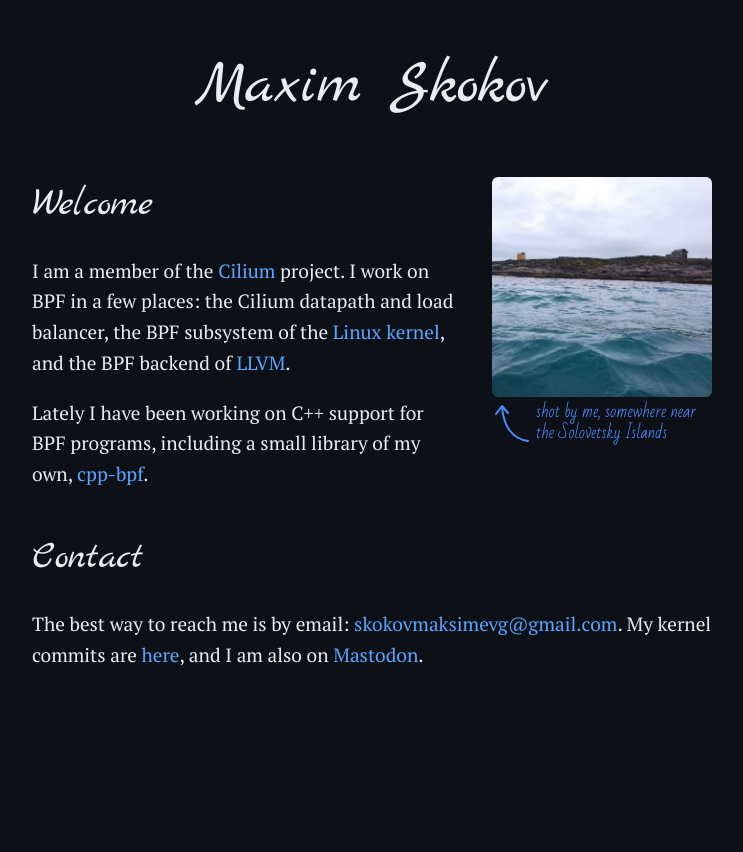
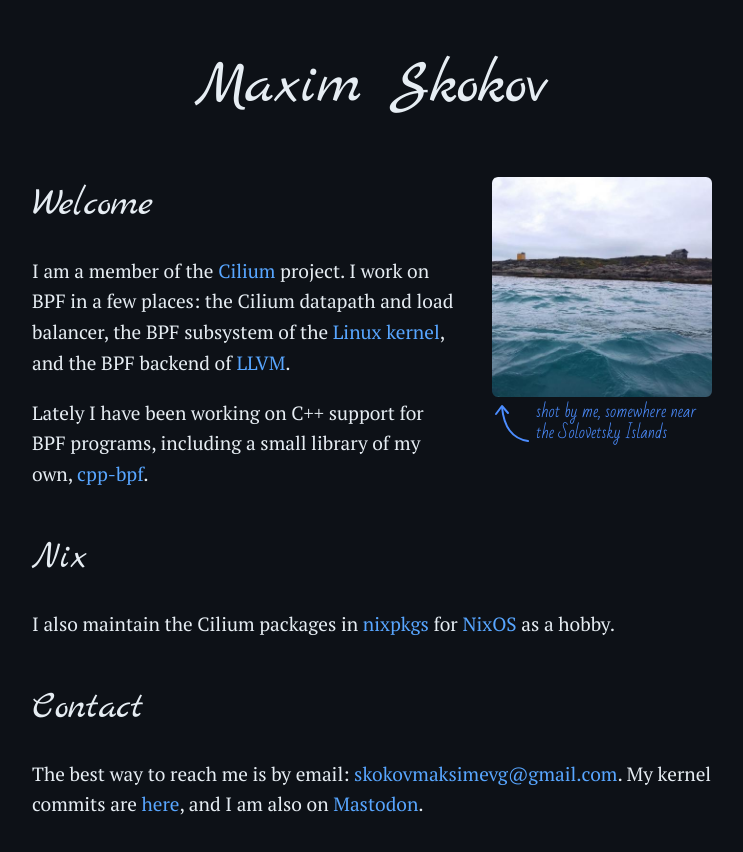
Before and after one commit to maxskokov/maxskokov.github.io, a plain HTML site: page index.html in a window 1280 px wide. Shown: the whole page, without its empty margins (268-1011 px from the left). Before the commit the page ends 800 px from the top, so only its background shows below. Drawn offline with Linux system fonts and the light colour scheme.

Commit message:
Add Nix section

```diff
--- a/index.html
+++ b/index.html
@@ -111,6 +111,10 @@ BPF subsystem of the <a href="https://www.kernel.org/">Linux kernel</a>, and
 the BPF backend of <a href="https://llvm.org/">LLVM</a>.</p>
 <p>Lately I have been working on C++ support for BPF programs, including
 a small library of my own, <a href="https://github.com/cpp-bpf/cpp-bpf">cpp-bpf</a>.</p>
+<h2>Nix</h2>
+<p>I also maintain the Cilium packages in
+<a href="https://github.com/NixOS/nixpkgs">nixpkgs</a> for
+<a href="https://nixos.org/">NixOS</a> as a hobby.</p>
 <h2>Contact</h2>
 <p>The best way to reach me is by email:
 <a href="mailto:skokovmaksimevg@gmail.com">skokovmaksimevg@gmail.com</a>.
```
